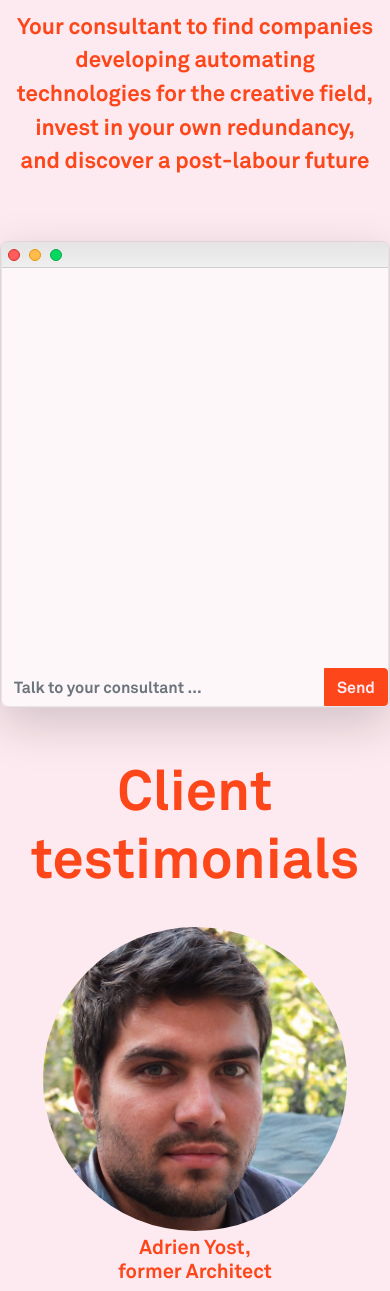
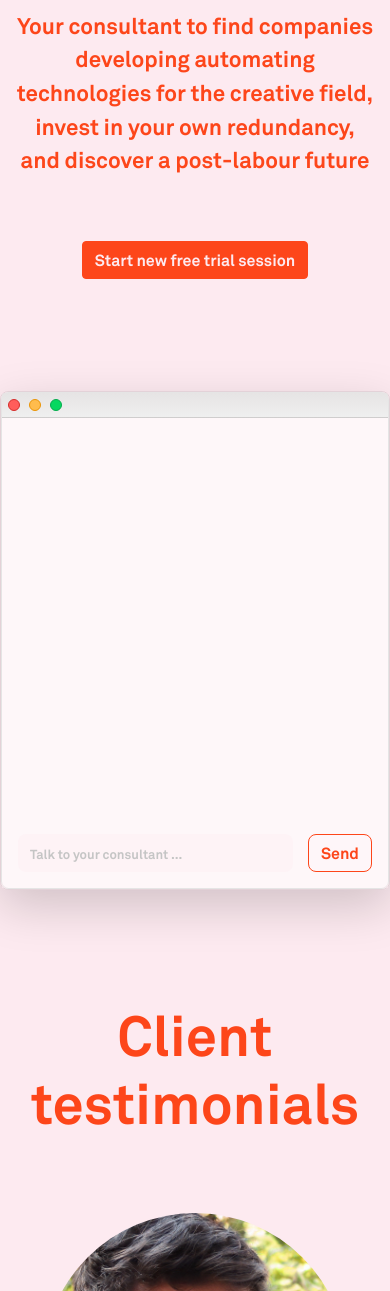
Before and after one commit to ottonieroeder/chatbot1, a Django app: page / in a window 390 px wide. Shown: the part 484-1775 px from the top of the page. Run offline with Django 3.2, Linux system fonts and the light colour scheme; some libraries are stand-ins or nearby versions.

Commit message:
Add links and button for mobile

```diff
--- a/chatbot/static/css/custom.css
+++ b/chatbot/static/css/custom.css
@@ -2,7 +2,9 @@
     --color-red: #fd461a;
     --color-red-filter: #ff2b00;
     --color-pink: #fdeaf0;
+    --color-pink-light: rgba(253, 234, 240, 0.4);
     --color-grey: #efefef;
+    --color-link-hover: #e62d00;
 }
 
 @font-face {
@@ -21,6 +23,17 @@ html, body {
     color: var(--color-red);
 }
 
+a {
+    color: var(--color-red);
+}
+
+a:hover {
+    color: var(--color-link-hover);
+}
+
+#isabot, #testimonials, #stats, #projects, #about {
+    margin-top: 7rem;
+}
 .isa-main-container {
     margin-top: 2rem;
     margin-bottom: 2rem;
@@ -37,9 +50,20 @@ html, body {
     border-color: var(--color-red);
 }
 
+.btn-outline-primary {
+    background-color: #fef6f9;
+    border-color: var(--color-red);
+    color: var(--color-red);
+}
 .btn-primary:hover {
-    background-color: #e62d00;
-    border-color: #e62d00;
+    background-color: var(--color-link-hover);
+    border-color: var(--color-link-hover);
+}
+
+.btn-outline-primary:hover {
+    background-color: var(--color-red);
+    border-color: var(--color-red);
+    color: var(--color-pink);
 }
 
 #session-btn {
@@ -47,6 +71,15 @@ html, body {
     right: 2rem;
     position: fixed;
     z-index: 999;
+}
+
+.input-group {
+    padding: 1rem;
+    background-color: var(--color-pink-light);
+}
+
+.input-group>.input-group-append>.btn {
+    border-radius: 0.5rem;
 }
 
 #isa-video-fixed {
@@ -193,9 +226,9 @@ video {
 }
 
 .isabot {
-    padding: 0;
+    border: 1px solid rgba(0, 0, 0, 0.1);
     border-radius: .5rem;
-    border: 1px solid rgba(0, 0, 0, 0.1);
+    padding:0;
 }
 
 .chat-card {
@@ -209,37 +242,19 @@ video {
     border-bottom: 1px solid rgba(0, 0, 0, 0.1);
 }
 
-/*!*@media (pointer: coarse) and (hover: none) {*!*/
-/*!*  header {*!*/
-/*!*      background: url('https://source.unsplash.com/XT5OInaElMw/1600x900') black no-repeat center center scroll;*!*/
-/*!*  }*!*/
-/*!*  header video {*!*/
-/*!*      display: none;*!*/
-/*!*  }*!*/
-/*!*}*!*/
-
-/*h1{*/
-/*    color: white;*/
-/*    !*font-family: 'Raleway', sans-serif;*!*/
-/*    font-weight: 900;*/
-/*}*/
-
-/*h2 {*/
-/*    color: white;*/
-/*    !*font-family: 'Raleway', sans-serif;*!*/
-/*}*/
-
-/*form {*/
-/*    margin-bottom: 0;*/
-/*}*/
+.form-control::placeholder { /* Chrome, Firefox, Opera, Safari 10.1+ */
+    color: #c5c5c5;
+    font-size: small;
+    font-weight: 100;
+    opacity: 1; /* Firefox */
+}
 
 .chat-container {
     background-color: rgba(255, 255, 255, 0.4);
-    padding: 1rem;
 }
 
 .chat {
-    background-color: rgba(253, 234, 240, 0.4);
+    background-color: var(--color-pink-light);
     padding: 1rem 1rem 1rem 2rem;
     height: 400px;
     overflow: scroll;
@@ -256,71 +271,10 @@ input, .form-control {
 }
 
 #user-input {
-    background-color: rgba(253, 234, 240, 0.4);
+    background-color: var(--color-pink-light);
+    margin-right: 1rem;
+    border-radius: 0.5rem;
 }
-/*#submit-btn {*/
-/*    border-top-right-radius: 0;*/
-/*    border-bottom-right-radius: 0;*/
-/*    background-color: grey;*/
-/*    border-color: grey;*/
-/*    font-weight: 900;*/
-/*}*/
-
-/*#submit-btn:hover {*/
-/*    background-color: #565555;*/
-/*}*/
-
-/*@media (min-width: 100px) {*/
-/*    h1 {*/
-/*        font-size: 2rem;*/
-/*    }*/
-
-/*    .chat {*/
-/*        padding: 0.5rem 1rem 1rem 1rem;*/
-/*        height: 200px;*/
-/*    }*/
-/*}*/
-
-/*@media (min-width: 360px) {*/
-/*    h1 {*/
-/*        font-size: 3rem;*/
-/*    }*/
-
-/*    .chat {*/
-/*        height: 290px;*/
-/*    }*/
-/*}*/
-
-/*@media (min-width: 376px) {*/
-/*    .chat {*/
-/*        height: 350px;*/
-/*    }*/
-/*}*/
-
-/*@media (min-width: 767px) {*/
-/*    h1 {*/
-/*        font-size: 4rem;*/
-/*    }*/
-
-/*    .chat {*/
-/*        padding: 1rem 1rem 1rem 2rem;*/
-/*        height: 400px;*/
-/*    }*/
-
-/*    .custom-height {*/
-/*        height: 100% !important;*/
-/*    }*/
-/*}*/
-
-/*@media (min-width: 1400px) {*/
-/*    h1 {*/
-/*        font-size: 5rem;*/
-/*    }*/
-
-/*    .chat {*/
-/*        height: 500px;*/
-/*    }*/
-/*}*/
 
 .bubble-right {
     position: relative;
--- a/chatbot/static/js/chatbot.js
+++ b/chatbot/static/js/chatbot.js
@@ -47,15 +47,21 @@ const emptyInputField = () => {
     document.querySelector("#user-input").value = "";
 }
 
+const emptyChatContainer = () => {
+    const container = document.querySelector("#chat");
+    container.textContent = '';
+}
+
 const scrollToBottom = () => {
     const chat = document.querySelector("#chat");
     chat.scrollTop = chat.scrollHeight;
 }
 
 const scrollToChat = ()  => {
-    const target = document.querySelector("#chat");
+    //  emptyChatContainer();
     // startBotCommunication();
-    target.scrollIntoView({behavior: "smooth"});
+    const target = document.querySelector("#isabot");
+    target.scrollIntoView({ block: "center", behavior: "smooth" });
 }
 
 const hideVideoModal = ()  => {
@@ -71,7 +77,9 @@ const hideFixedVideo = ()  => {
 }
 
 const addClickEventListenerToSessionButton = () => {
+    console.log("added listener")
     document.querySelector("#session-btn").addEventListener("click", scrollToChat);
+    document.querySelector("#session-btn-mobile").addEventListener("click", scrollToChat);
 }
 
 const addClickEventListenerToVideoContainer = () => {
--- a/chatbot/templates/chatbot/app.html
+++ b/chatbot/templates/chatbot/app.html
@@ -48,12 +48,13 @@
                 </div>
             </div>
         </section>
-        <section id="main" class="container main">
-            <h2 class="text-center display-4">ISABOT</h2>
-            <h1 class="text-center display-3">Invest in a post-labour future</h1>
-            <p class="text-center sub-heading">Your consultant to find companies developing automating technologies for the creative field, invest in your own redundancy, and discover a post-labour future</p>
+        <section id="main" class="container main text-center">
+            <h2 class="display-4">ISABOT</h2>
+            <h1 class="display-3">Invest in a post-labour future</h1>
+            <p class="sub-heading">Your consultant to find companies developing automating technologies for the creative field, invest in your own redundancy, and discover a post-labour future</p>
+            <button id="session-btn-mobile" type="button" class="btn btn-primary mt-5 d-sm-block d-md-none">Start new free trial session</button>
         </section>
-        <section id="isabot" class="container mt-5 isabot shadow-lg">
+        <section id="isabot" class="container isabot shadow-lg mb-5">
             <div class="card chat-card">
                 <div class="card-header chat-card-header">
                     <span id="red-dot-chat" class="dot red"></span>
@@ -66,14 +67,14 @@
                         <label for="user-input"></label>
                         <input id="user-input" class="form-control" type="text" placeholder="Talk to your consultant ..." />
                         <div class="input-group-append">
-                            <button id="submit-btn" class="btn btn-primary">Send</button>
+                            <button id="submit-btn" class="btn btn-outline-primary">Send</button>
                         </div>
                     </div>
                 </form>
             </div>
         </section>
-        <section id="testimonials" class="container testimonials mt-5">
-            <h2 class="text-center display-4">Client testimonials</h2>
+        <section id="testimonials" class="container testimonials">
+            <h2 class="text-center mb-5 display-4">Client testimonials</h2>
             <div class="row justify-content-center">
                 <div class="col-md-3">
                     <div class="card testimonial-card">
@@ -104,8 +105,8 @@
                 </div>
             </div>
         </section>
-        <section id="stats" class="stats mt-5">
-            <div class="container">
+        <section id="stats" class="stats">
+            <div class="container mb-5">
                 <div class="row justify-content-center">
                     <div class="col-md-4">
                         <div class="card stats-card">
@@ -134,8 +135,8 @@
                 </div>
             </div>
         </section>
-        <section id="projects" class="container projects mt-5">
-            <h2 class="text-center display-4">Discover automating technology projects</h2>
+        <section id="projects" class="container projects">
+            <h2 class="text-center display-4 mb-5">Discover automating technology projects</h2>
             <div class="row justify-content-center">
                 <div class="col-md-4">
                     <div class="card testimonial-card">
@@ -196,15 +197,18 @@
                 </div>
             </div>
         </section>
-        <section id="about" class="container mt-5 about">
-            <h2 class="text-center display-4">About</h2>
+        <section id="about" class="container about">
+            <h2 class="text-center display-4 mb-5">About</h2>
             <p class="text-center sub-heading">Isabot is an artistic project by Ottonie von Roeder in collaboration with Baltan Laboratories,
                 the accountancy firm Joanknecht with their employee Isabella van den Heuvel and the programmer Norma Driske.</p>
             <p class="text-center sub-heading">
                 The project is generously supported by the Creative Industries Fund NL.
             </p>
-            <p class="text-center sub-heading">
-               www.ottonieroeder.de | www.baltanlaboratories.org | www.joanknecht.nl | Norma??
+            <p class="text-center sub-heading mt-5">
+                <a href="https://www.ottonieroeder.de" target="_blank" rel="noreferrer noopener">ottonieroeder.de</a> |
+                <a href="https://www.baltanlaboratories.org" target=“_blank“ rel=“noreferrer noopener“>baltanlaboratories.org</a> |
+                <a href="https://joanknecht.nl" target=“_blank“ rel=“noreferrer noopener“>joanknecht.nl</a> |
+                <a href="https://normade.dev" target=“_blank“ rel=“noreferrer noopener“>normade.dev</a>
             </p>
         </section>
     </div>
```
